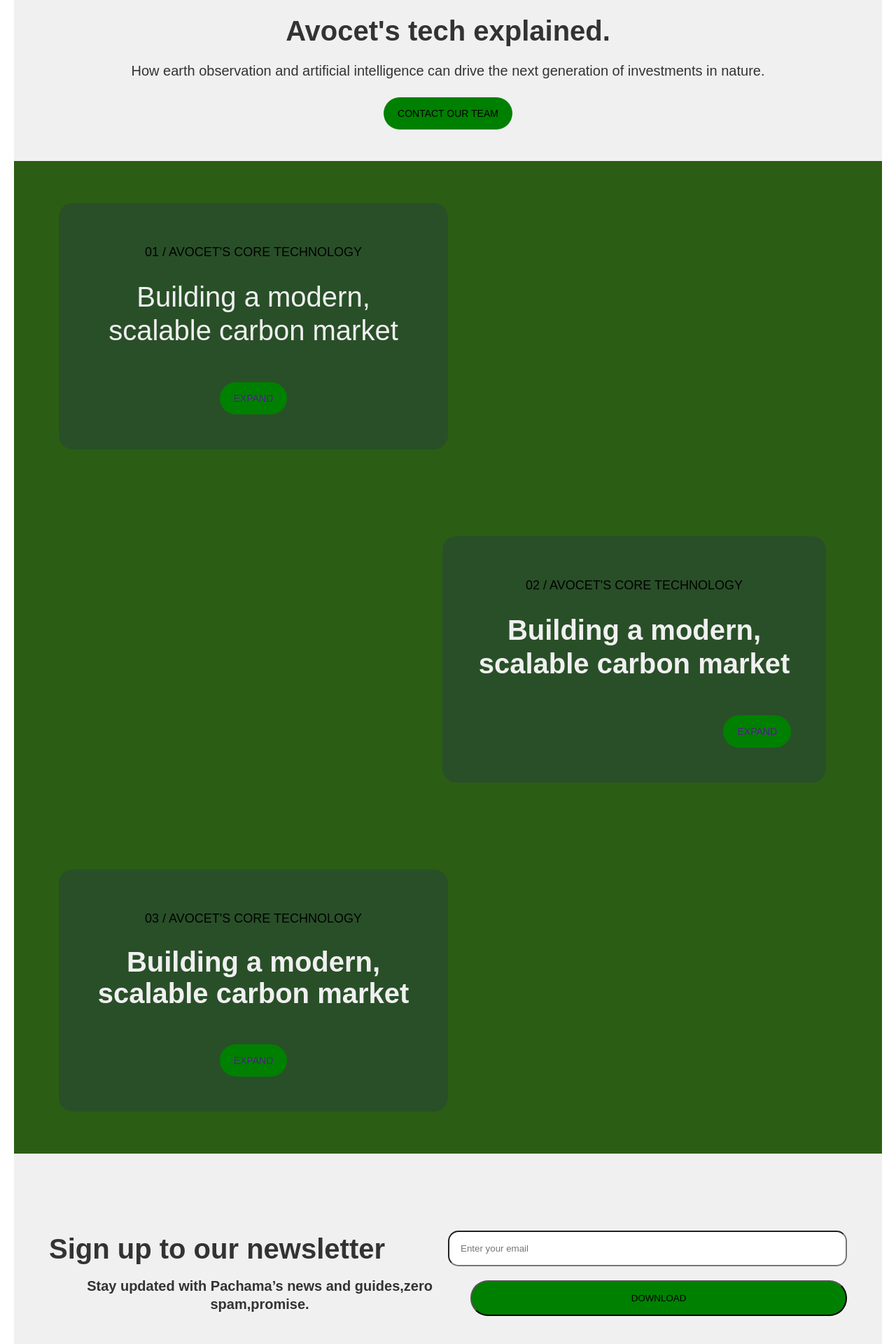
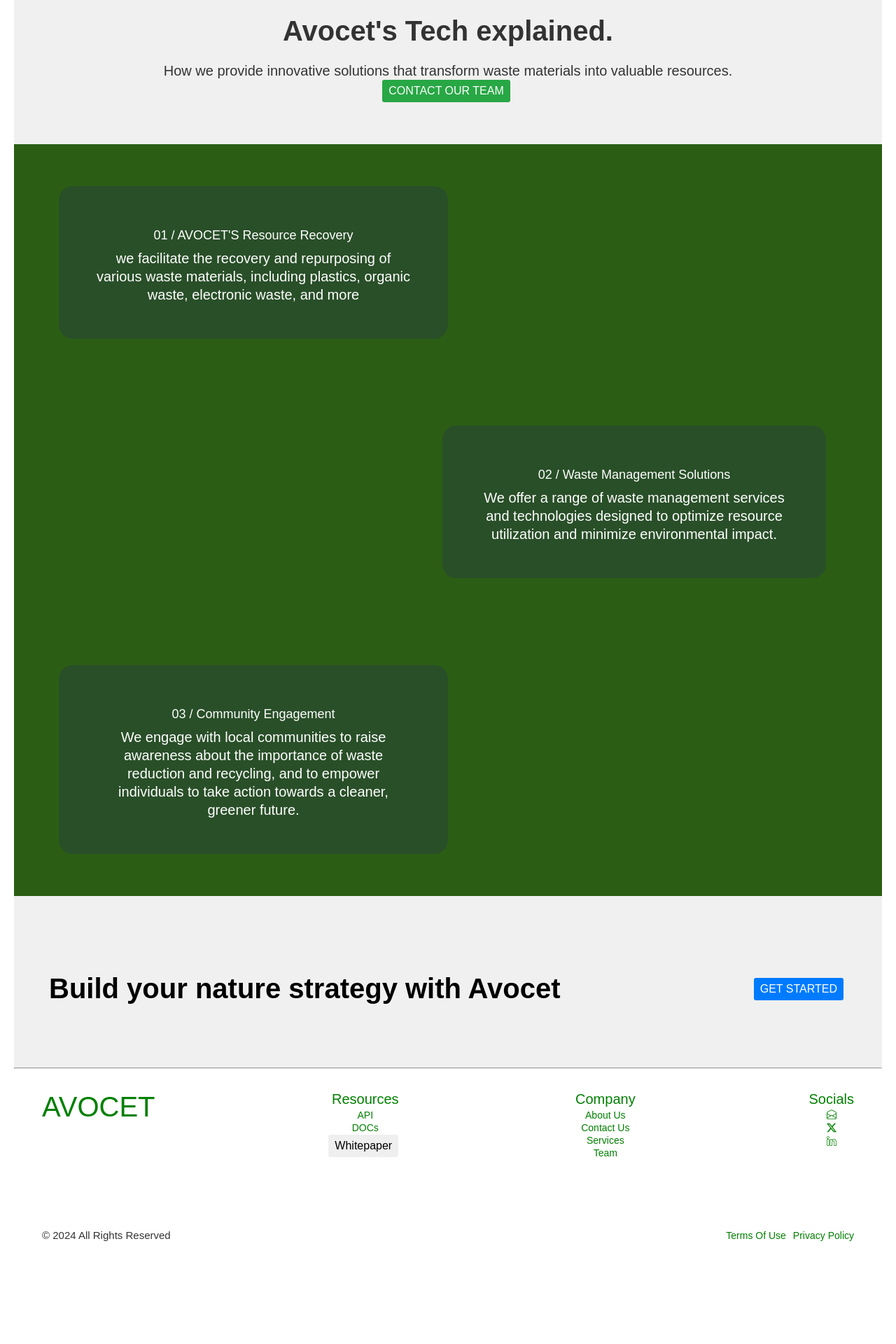
Before and after one commit to ameer017/avocet-frontend, a React (Vite) app: page /about in a window 1280 px wide. Shown: the part 200-2120 px from the top of the page at 70% size. After the commit the page ends 2045 px from the top, so only its background shows below. Built offline with nearby package versions, Linux system fonts and the light colour scheme; the HTML template or start-up script is replaced by a standard one.

Commit message:
about<>contact

```diff
--- a/src/Components/About/About.jsx
+++ b/src/Components/About/About.jsx
@@ -1,94 +1,68 @@
 import React, { useState } from "react";
 import "./About.scss";
+import { Link } from "react-router-dom";
 
 const About = () => {
   return (
     <section className="hero-home">
       <div className="container">
         <div className="row">
-          <h1 className="headerText">Avocet's tech explained.</h1>
+          <h1 className="headerText">Avocet's Tech explained.</h1>
           <p>
-            How earth observation and artificial intelligence can drive the next
-            generation of investments in nature.
+            How we provide innovative solutions that transform waste materials
+            into valuable resources.
           </p>
-          <ul className="btn-group">
-            <l1>
-              <a href="" className="btn ">
-                CONTACT OUR TEAM
-              </a>
-            </l1>
-          </ul>
+
+          <Link to="/contact" className="--btn --btn-success">
+            CONTACT OUR TEAM
+          </Link>
         </div>
       </div>
-        {/* The First Card Sec */ }
+
+      {/* The First Card Sec */}
       <div className="tech-block">
         <div className="tech_card">
           <div className="left-box">
-            <span className="__label">01 / AVOCET'S CORE TECHNOLOGY</span>
-            <h2>Building a modern, scalable carbon market</h2>
-
-            <ul className="btn-group2">
-              <l1>
-                <a href="" className="btn2 ">
-                  EXPAND
-                </a>
-              </l1>
-            </ul>
+            <span className="__label">01 / AVOCET'S Resource Recovery</span>
+            <p className="__allPara">
+              we facilitate the recovery and repurposing of various waste
+              materials, including plastics, organic waste, electronic waste,
+              and more
+            </p>
           </div>
         </div>
 
-        {/* The Second Card sec */ }
+        {/* The Second Card sec */}
         <div className="tech_card2">
           <div className="left-box2">
-            <span className="__label2">02 / AVOCET'S CORE TECHNOLOGY</span>
-            <h3>Building a modern, scalable carbon market</h3>
-
-            <ul className="btn-group3">
-              <l1>
-                <a href="" className="btn3 ">
-                  EXPAND
-                </a>
-              </l1>
-            </ul>
+            <span className="__label2">02 / Waste Management Solutions</span>
+            <p className="__allPara">
+              We offer a range of waste management services and technologies
+              designed to optimize resource utilization and minimize
+              environmental impact.
+            </p>
           </div>
         </div>
 
         {/* The Third Card Sec  */}
         <div className="tech_card_four">
           <div className="left-box4">
-            <span className="__label_four">03 / AVOCET'S CORE TECHNOLOGY</span>
-            <h5>Building a modern, scalable carbon market</h5>
-
-            <ul className="btn-group_four">
-              <l1>
-                <a href="" className="btn4">
-                  EXPAND
-                </a>
-              </l1>
-            </ul>
+            <span className="__label_four">03 / Community Engagement</span>
+            <p className="__allPara">
+              We engage with local communities to raise awareness about the
+              importance of waste reduction and recycling, and to empower
+              individuals to take action towards a cleaner, greener future.
+            </p>
           </div>
         </div>
       </div>
 
-      {/* The SignUp Sec  */ }
-      <div className="sign-up">
-        <div class="flex-container">
-          <h4>Sign up to our newsletter</h4>
-          <input type="email" placeholder="Enter your email" />
-        </div>
-
-        <div class="flex-container">
-          <p>Stay updated with Pachama’s news and guides,zero spam,promise.</p>
-          <button style={{ backgroundColor: "green" }}>DOWNLOAD</button>
-        </div>
-      </div>
-
-      {/* The Footer-Header */ }
+      {/* The Footer-Header */}
       <div className="__footer-header">
         <h6 style={{ fontSize: "4rem" }}>
           Build your nature strategy with Avocet
         </h6>
-        <button className="__footer-btn">GET STARTED</button>
+        <button className="--btn --btn-primary">GET STARTED</button>
       </div>
     </section>
   );
--- a/src/Components/About/About.scss
+++ b/src/Components/About/About.scss
@@ -1,10 +1,14 @@
 .hero-home {
   background-color: #f0f0f0;
-}
 
-.container {
-  max-width: 1200px;
-  margin: 0 auto;
+  span {
+    color: #fff;
+  }
+
+  .__allPara {
+    color: white;
+    font-size: 20px;
+  }
 }
 
 .row {
@@ -25,23 +29,6 @@
     margin-top: 10px;
     font-size: 20px;
   }
-
-  .btn-group {
-    display: flex;
-    gap: 10px;
-    justify-content: center;
-    margin-top: 40px;
-  }
-
-  .btn {
-    padding: 15px 20px;
-    background-color: green;
-    color: #000;
-    text-decoration: none;
-    border: none;
-    border-radius: 25px;
-    cursor: pointer;
-  }
 }
 
 /* The First and The Third Box*/
@@ -57,47 +44,25 @@
   min-width: 100%;
   background-blend-mode: multiply;
 
-  .tech_card, .tech_card_four {
+  .tech_card,
+  .tech_card_four {
     padding: 6rem;
     margin: 4px;
   }
 
-  .left-box, .left-box4 {
+  .left-box,
+  .left-box4 {
     width: 50%;
     padding: 5rem;
     background-color: #294f28;
     border-radius: 20px;
   }
 
-  .__label, .__label_four {
+  .__label,
+  .__label_four {
     display: inline-block;
     line-height: 40px;
     font-size: 18px;
-  }
-
-  h2, h5 {
-    color: #f0f0f0;
-    font-size: 4rem;
-    margin-top: 20px;
-    font-weight: 20px;
-  }
-
-  .btn-group2, .btn-group_four {
-    display: flex-end;
-    gap: 10px;
-    justify-content: center;
-    margin-top: 40px;
-  }
-
-  .btn2, .btn4 {
-    display: inline-block;
-    margin-top: 10px;
-    padding: 15px 20px;
-    background: green;
-    text-decoration: none;
-    border: none;
-    border-radius: 25px;
-    cursor: pointer;
   }
 
   /* The Second Box*/
@@ -122,71 +87,6 @@
     line-height: 40px;
     font-size: 18px;
   }
-
-  h3 {
-    font-size: 4rem;
-    margin-top: 20px;
-    font-weight: bold;
-    color: #f0f0f0;
-  }
-
-  .btn-group3 {
-    display: flex;
-    gap: 10px;
-    justify-content: flex-end;
-    margin-top: 40px;
-  }
-
-  .btn3 {
-    display: inline-block;
-    margin-top: 10px;
-    padding: 15px 20px;
-    background: green;
-    text-decoration: none;
-    border: none;
-    border-radius: 25px;
-    cursor: pointer;
-  }
-
-}
-
-/* The Sign Up*/
-
-.sign-up {
-  background-color: #f0f0f0;
-  margin-top: 6rem;
-  padding: 5rem;
-
-  .flex-container {
-    display: flex;
-    justify-content: space-between;
-    align-items: center;
-  }
-
-  h4 {
-    font-size: 4rem;
-    font-weight: bold;
-  }
-
-  input {
-    margin-bottom: 10px;
-    padding: 1.6rem;
-    width: 50%;
-    border-radius: 15px;
-  }
-
-  p {
-    font-size: 2rem;
-    font-weight: bold;
-  }
-
-  button {
-    margin-top: 10px;
-    padding: 1.6rem;
-    width: 50%;
-    border-radius: 25px;
-    cursor: pointer;
-  }
 }
 
 .__footer-header {
@@ -195,12 +95,4 @@
   align-items: center;
   padding: 5rem;
   margin-top: 6rem;
-
-  .__footer-btn {
-    padding: 15px 20px;
-    background: green;
-    text-decoration: none;
-    border-radius: 25px;
-    cursor: pointer;
-  }
 }
--- a/src/Pages/Contact/Contact.jsx
+++ b/src/Pages/Contact/Contact.jsx
@@ -4,7 +4,7 @@
 
 const Contact = () => {
   return (
-    <section className="__wrapper">
+    <section className="___wrapper">
       <div class="container__one">
         <h1>Get In Touch</h1>
         <form action="" method="post">
--- a/src/Pages/Contact/Contact.scss
+++ b/src/Pages/Contact/Contact.scss
@@ -1,4 +1,4 @@
-.__wrapper {
+.___wrapper {
   font-family: "Arial", sans-serif;
   display: flex;
   justify-content: center;
```
